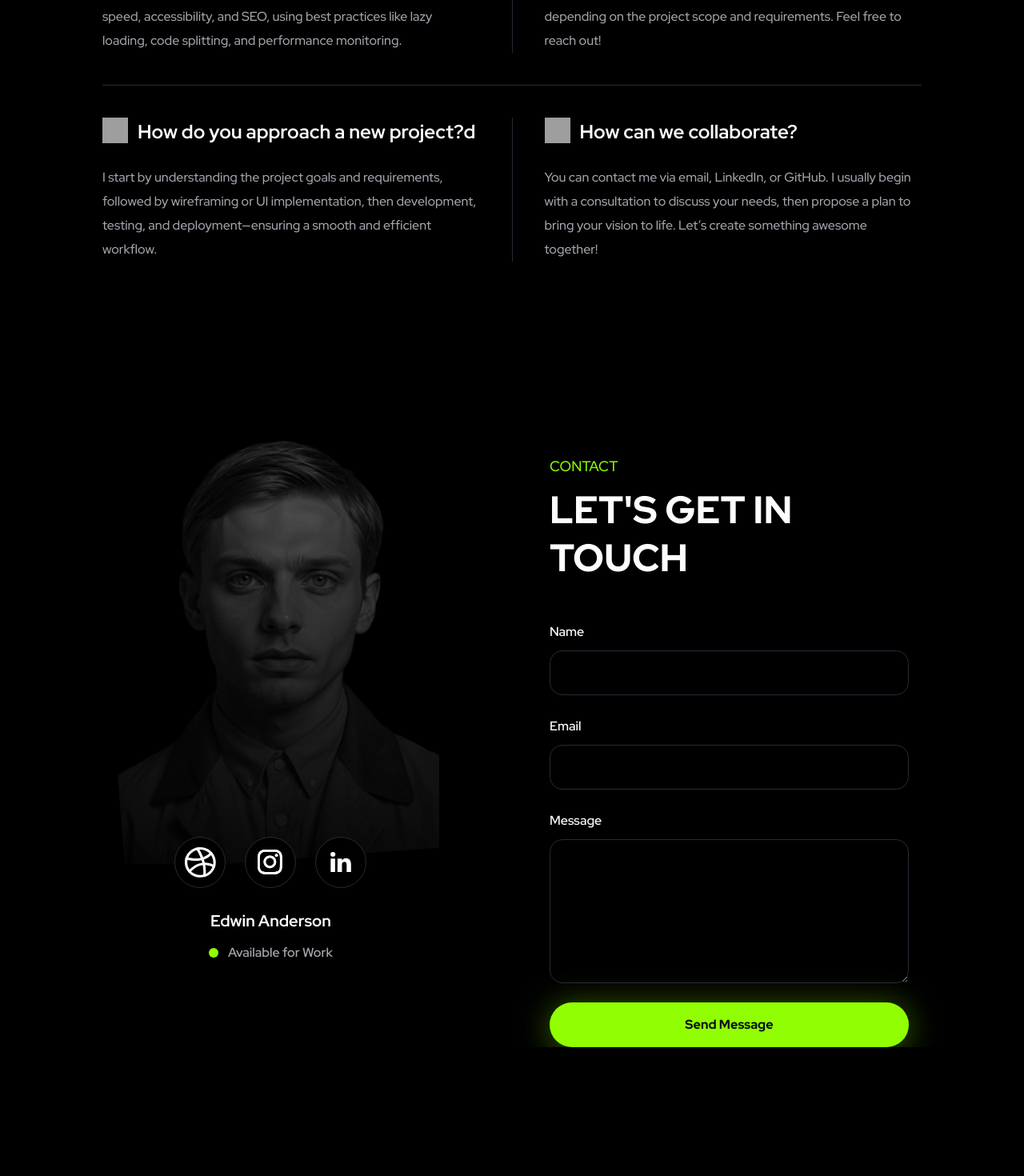
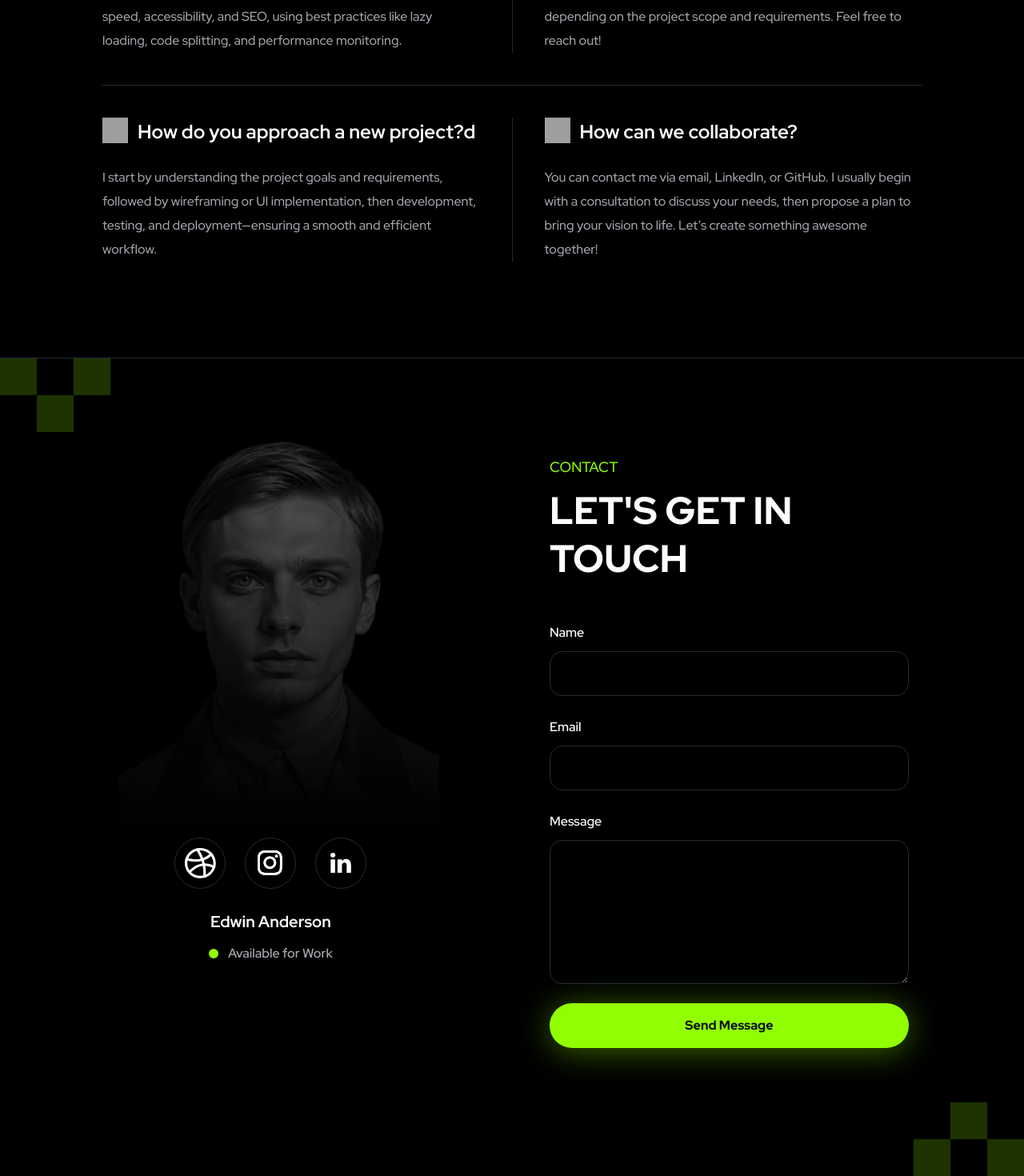
Before and after one commit to arisbhakti/portofolio, a Next.js app: page / in a window 1280 px wide. Shown: the part 8522-9992 px from the top of the page at 80% size. Before the commit the page ends 9831 px from the top, so only its background shows below. Built offline with nearby package versions, Linux system fonts and the light colour scheme; grey boxes are pictures that could not be loaded.

Commit message:
contact us done

```diff
--- a/components/ContactUs.tsx
+++ b/components/ContactUs.tsx
@@ -2,13 +2,13 @@ import React from "react";
 import Image from "next/image";
 export default function ContactUs() {
   return (
-    <div className="flex flex-col gap-0 w-full md:pb-30! pt-0 md:pt-20! relative md:flex-row md:px-32 md:py-20 md:gap-[122px]">
+    <div className="flex flex-col gap-0 w-full md:pb-30! pt-0 md:pt-20! relative md:flex-row md:px-32 md:py-20 md:gap-30.5 border-t border-t-neutral-800">
       {/* 3 boxes */}
-      <div className="absolute top-0 left-0 z-30 grid grid-cols-3 grid-rows-2 gap-0 md:hidden">
-        <div className="col-start-1 row-start-1 size-8.5 bg-primary-400" />
+      <div className="absolute top-0 left-0 z-30 grid grid-cols-3 grid-rows-2 gap-0">
+        <div className="col-start-1 row-start-1 size-8.5 md:size-11.5 bg-primary-400" />
 
-        <div className="col-start-2 row-start-2 size-8.5 bg-primary-400" />
-        <div className="col-start-3 row-start-1 size-8.5 bg-primary-400" />
+        <div className="col-start-2 row-start-2 size-8.5 md:size-11.5 bg-primary-400" />
+        <div className="col-start-3 row-start-1 size-8.5 md:size-11.5 bg-primary-400" />
       </div>
       {/* profile contact us */}
       <div className="w-full relative h-128.5  md:w-[420.89px] md:h-160 ">
@@ -24,7 +24,7 @@ export default function ContactUs() {
 
         {/* inset */}
         <div className="pointer-events-none absolute inset-0 z-30 bg-black/20"></div>
-        <div className="pointer-events-none absolute inset-0 z-20 bg-[linear-gradient(to_bottom,rgba(0,0,0,0)_50%,rgba(0,0,0,0.72)_80%,#000000_100%)] md:hidden"></div>
+        <div className="pointer-events-none absolute inset-0 z-20 bg-[linear-gradient(to_bottom,rgba(0,0,0,0)_50%,rgba(0,0,0,1)_80%,#000000_100%)] "></div>
         <div className="absolute inset-0 z-20 pointer-events-none bg-linear-to-b from-black/40 to-black" />
 
         {/* social media and profile name */}
@@ -90,7 +90,7 @@ export default function ContactUs() {
         </div>
       </div>
       {/* form contact us here */}
-      <div className="flex flex-col gap-6 px-4 py-10 h-158 realitive md:flex-1 md:gap-12">
+      <div className="flex flex-col gap-6 px-4 py-10 h-158 realitive md:flex-1 md:gap-12 md:h-full">
         {/* header */}
         <div className="flex flex-col gap-2">
           <h2 className="text-text-md leading-text-md font-medium text-primary-200 md:text-lg md:leading-text-lg">
@@ -148,11 +148,11 @@ export default function ContactUs() {
           <button className="w-full bg-primary-200 h-12 md:h-14 rounded-full text-neutral-950 font-extrabold text-sm md:text-text-md md:leading-text-md leading-text-sm shadow-[0_4px_40px_0_rgba(145,255,2,0.4)] hover:bg-primary-300 transition-colors duration-300 z-10 cursor-pointer">
             Send Message
           </button>
-          <div className="absolute bottom-0 right-0 z-0 grid grid-cols-3 grid-rows-2 gap-0 md:hidden">
-            <div className="col-start-2 row-start-1 size-8.5 bg-primary-400" />
+          <div className="absolute bottom-0 right-0 z-0 grid grid-cols-3 grid-rows-2 gap-0 ">
+            <div className="col-start-2 row-start-1 size-8.5 md:size-11.5 bg-primary-400" />
 
-            <div className="col-start-1 row-start-2 size-8.5 bg-primary-400" />
-            <div className="col-start-3 row-start-2 size-8.5 bg-primary-400" />
+            <div className="col-start-1 row-start-2 size-8.5 md:size-11.5 bg-primary-400" />
+            <div className="col-start-3 row-start-2 size-8.5 md:size-11.5 bg-primary-400" />
           </div>
         </div>
       </div>
```
